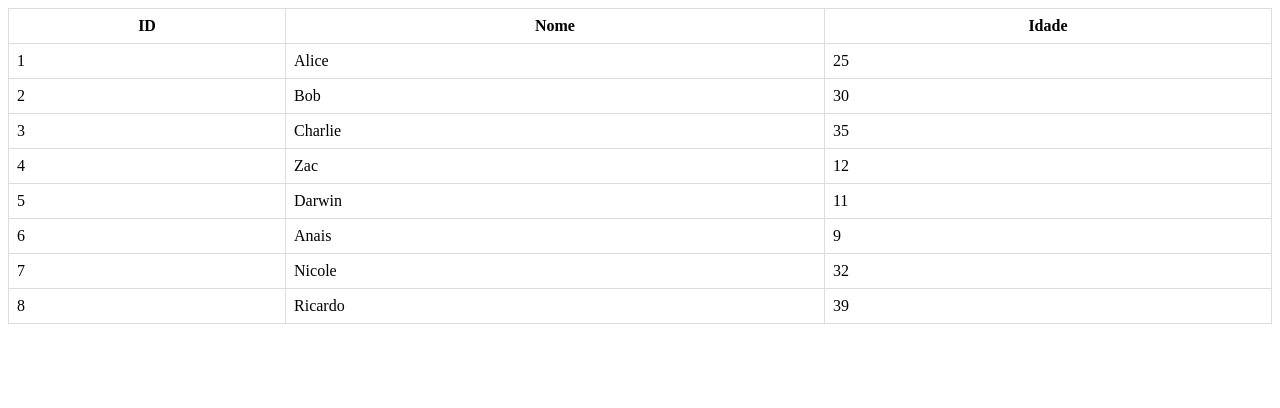
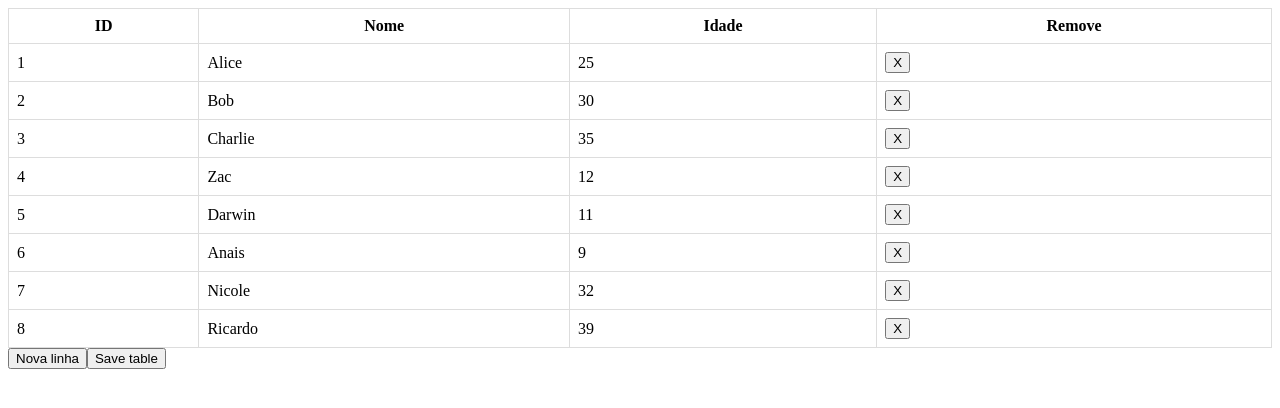
Before and after one commit to GustavoSchmitt/table_project, a website with bundled scripts: page public/index.html in a window 1280 px wide. Built offline with nearby package versions, Linux system fonts and the light colour scheme.

Commit message:
new line, remove line

```diff
--- a/public/script.js
+++ b/public/script.js
@@ -11,19 +11,23 @@ function createTable(data) {
     const thead = document.createElement('thead');
     const tbody = document.createElement('tbody');
 
-    const headers = ['ID', 'Nome', 'Idade'];
+    const headers = ['ID', 'Nome', 'Idade', 'Remove'];
     const headerRow = document.createElement('tr');
 
     headers.forEach((header, index) => {
         const th = document.createElement('th');
         th.textContent = header;
         th.dataset.type = typeof Object.values(data[0])[index];
+
+        if (th.dataset !== 'ID') {
             th.addEventListener('click', () => {
                 const ordered = !!th.ordered
                 document.querySelectorAll('#myTable th').forEach(th => th.ordered = undefined);
                 th.ordered = !ordered
                 sortTable(index, th.dataset.type, th.ordered);
             });
+        }
+
         headerRow.appendChild(th);
     });
 
@@ -46,14 +50,15 @@ function loadTable(data) {
             const cell = row.insertCell();
             cell.textContent = text;
 
-            cell.addEventListener('dblclick',()=>{
+            cell.addEventListener('dblclick', () => {
                 cell.setAttribute('contenteditable', true);
 
-                document.addEventListener('click',(element)=>{
-                    if(element.target !== cell){
-                        cell.removeAttribute('contenteditable')}
+                document.addEventListener('click', (element) => {
+                    if (element.target !== cell) {
+                        cell.removeAttribute('contenteditable')
+                    }
                 })
-            },cell)
+            }, cell)
 
             cell.addEventListener('input', () => {
                 const rowIndex = row.rowIndex - 1;
@@ -62,6 +67,20 @@ function loadTable(data) {
                 data[rowIndex][key] = cell.textContent;
             });
         });
+
+        const removeButton = document.createElement('button')
+        removeButton.textContent = 'X'
+        const remove = row.insertCell()
+
+        removeButton.addEventListener('click',()=>{
+            const index = data.findIndex(a => a.id === item.id)
+            data.splice(index, 1)
+            loadTable(data)
+        })
+
+        remove.append(
+            removeButton
+        )
     });
 }
 
@@ -85,8 +104,29 @@ function sortTable(columnIndex, type, ordered) {
         loadTable(sortedData);
     }
 }
+const table = createTable(data)
+const submit = document.createElement('button')
+const newRow = document.createElement('button')
+submit.textContent = 'Save table'
+newRow.textContent = 'Nova linha'
 
-document.getElementById('table-container').appendChild(
-    createTable(data)
+submit.addEventListener('click', () => {
+    console.log(JSON.stringify(data))
+})
+
+newRow.addEventListener('click', () => {
+    data.push({
+        id:data.length + 1,
+        nome:'Unnamed',
+        idade:0,
+    })
+loadTable(data);
+
+})
+
+document.getElementById('table-container').append(
+    table,
+    newRow,
+    submit
 );
 loadTable(data);
--- a/public/style.css
+++ b/public/style.css
@@ -12,3 +12,7 @@ th {
 th.active {
     background-color: #f1f1f1;
 }
+/* td{
+    display: flex;
+    justify-content: center;
+} */
```
Lines whose indentation alone changed are shown as unchanged.
